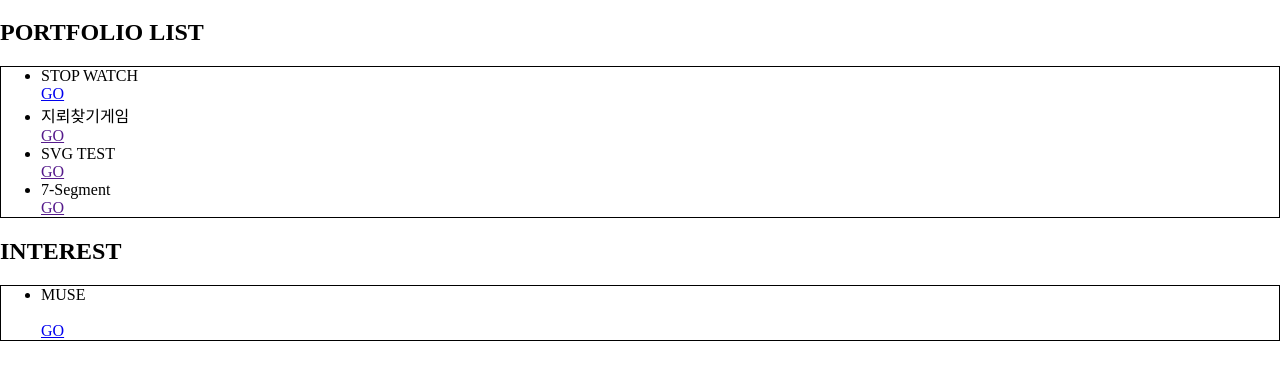
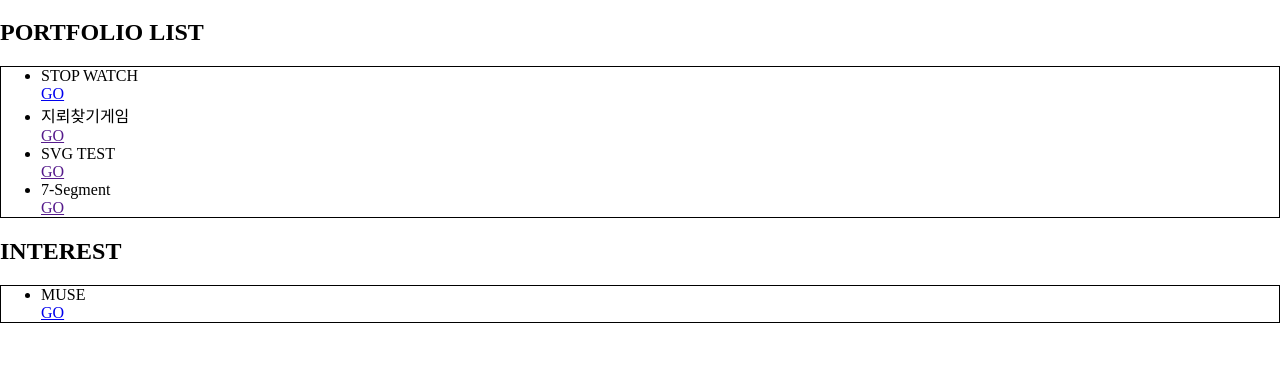
Before and after one commit to MCYJ/MCYJ.github.io, a plain HTML site: page index.html in a window 1280 px wide. Shown: the part 61-440 px from the top of the page. Drawn offline with Linux system fonts and the light colour scheme.

Commit message:
Update index.html

```diff
--- a/index.html
+++ b/index.html
@@ -29,7 +29,7 @@
                 <h2>INTEREST</h2>
             </div>
             <ul>
-                <li>MUSE</li><br>
+                <li>MUSE</li>
                 <a href="/section/music/muse/muse.html">GO</a>
             </ul>
         </div>
```
